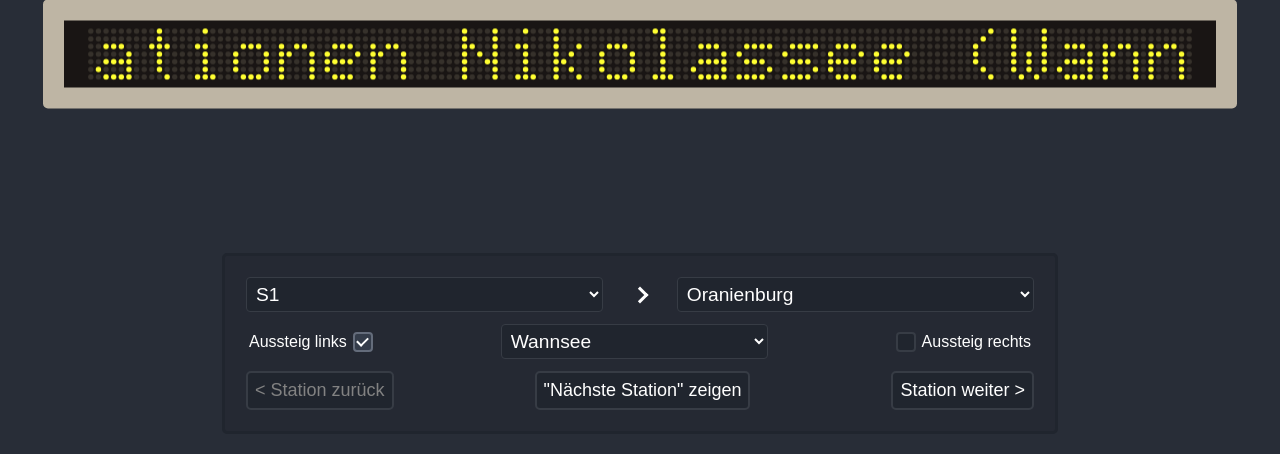
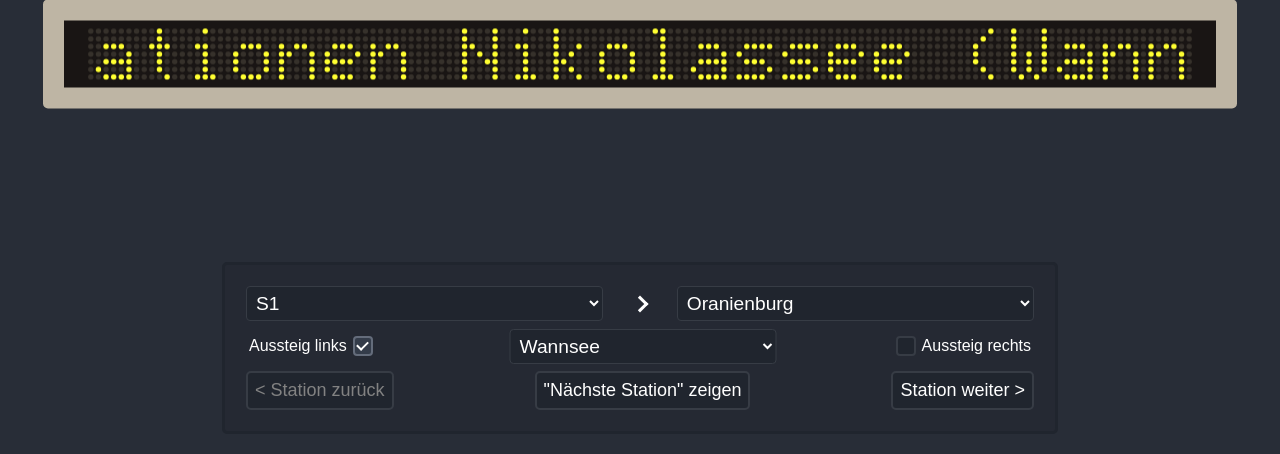
Before and after one commit to bxsti-dev/Br481-Innenanzeige-Simulator, a Flask app: page / in a window 1280 px wide. Shown: the part 346-800 px from the top of the page. Run offline with Flask 3, Linux system fonts and the light colour scheme.

Commit message:
small html/css changes

```diff
--- a/static/style.css
+++ b/static/style.css
@@ -70,6 +70,12 @@ body {
     justify-content: space-between;
 }
 
+#current_station {
+    position: absolute;
+    left: 50%;
+    transform: translateX(-50%);
+}
+
 #modes_box {
     display: flex;
     flex-direction: row;
@@ -107,12 +113,6 @@ select {
 
     min-width: 0;
     flex-shrink: 1;
-}
-
-#current_box {
-    display: flex;
-    flex-direction: row;
-    align-items: center;
 }
 
 .checkbox_wrapper{
```
Also changed, not shown: index.html (+0 -10 lines).
